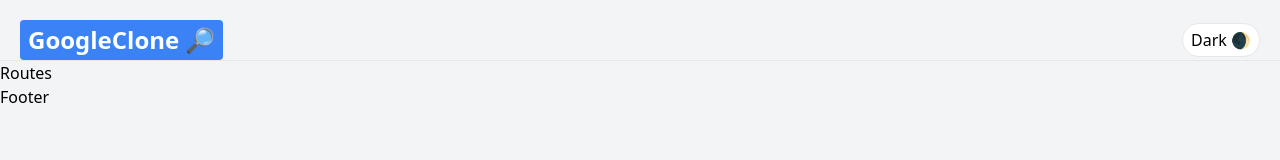
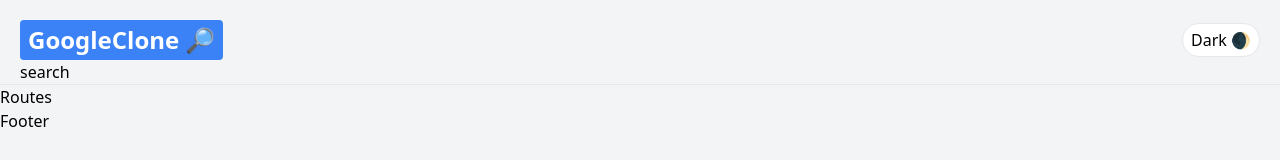
Before and after one commit to alimbaeva/Google_Clone_KK, a React (Create React App) app: page / in a window 1280 px wide. Shown: the top 160 px of the page. Built offline with nearby package versions, Linux system fonts and the light colour scheme.

Commit message:
feat: craet file Search

```diff
--- a/src/components/Navbar.jsx
+++ b/src/components/Navbar.jsx
@@ -1,5 +1,6 @@
 import React from 'react';
 import { Link } from 'react-router-dom';
+import { Search } from './Search';
 
 export const Navbar = ({ darkTheme, setDarkTheme }) => {
     return (
@@ -14,6 +15,7 @@ export const Navbar = ({ darkTheme, setDarkTheme }) => {
                     {darkTheme ? 'Light 💡' : 'Dark 🌒'}
                 </button>
             </div>
+            <Search />
         </div>
     );
 };
--- /dev/null
+++ b/src/components/Search.jsx
@@ -0,0 +1,9 @@
+import React from 'react';
+
+export const Search = () => {
+    return (
+        <div>
+            search
+        </div>
+    );
+};
```
